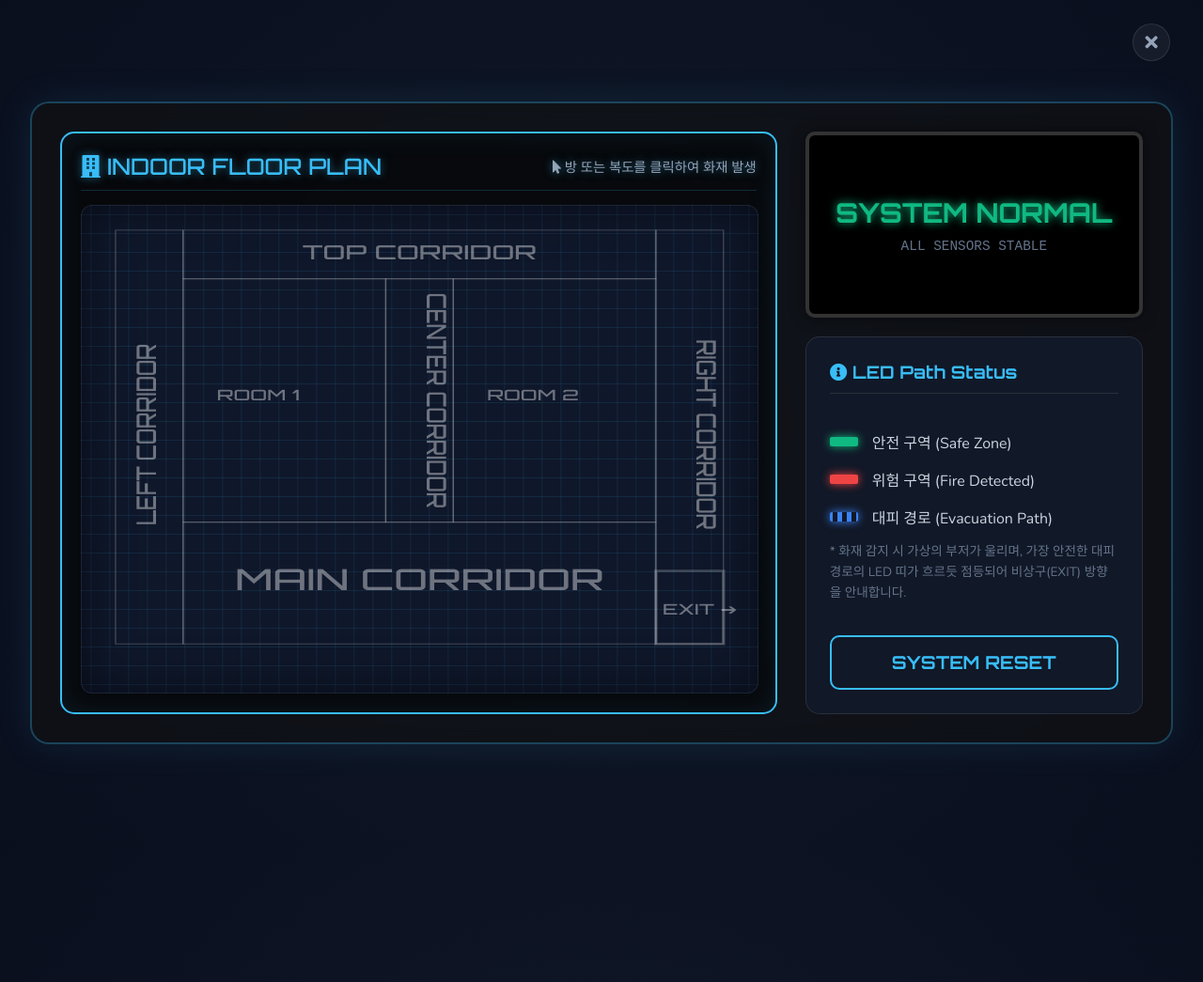
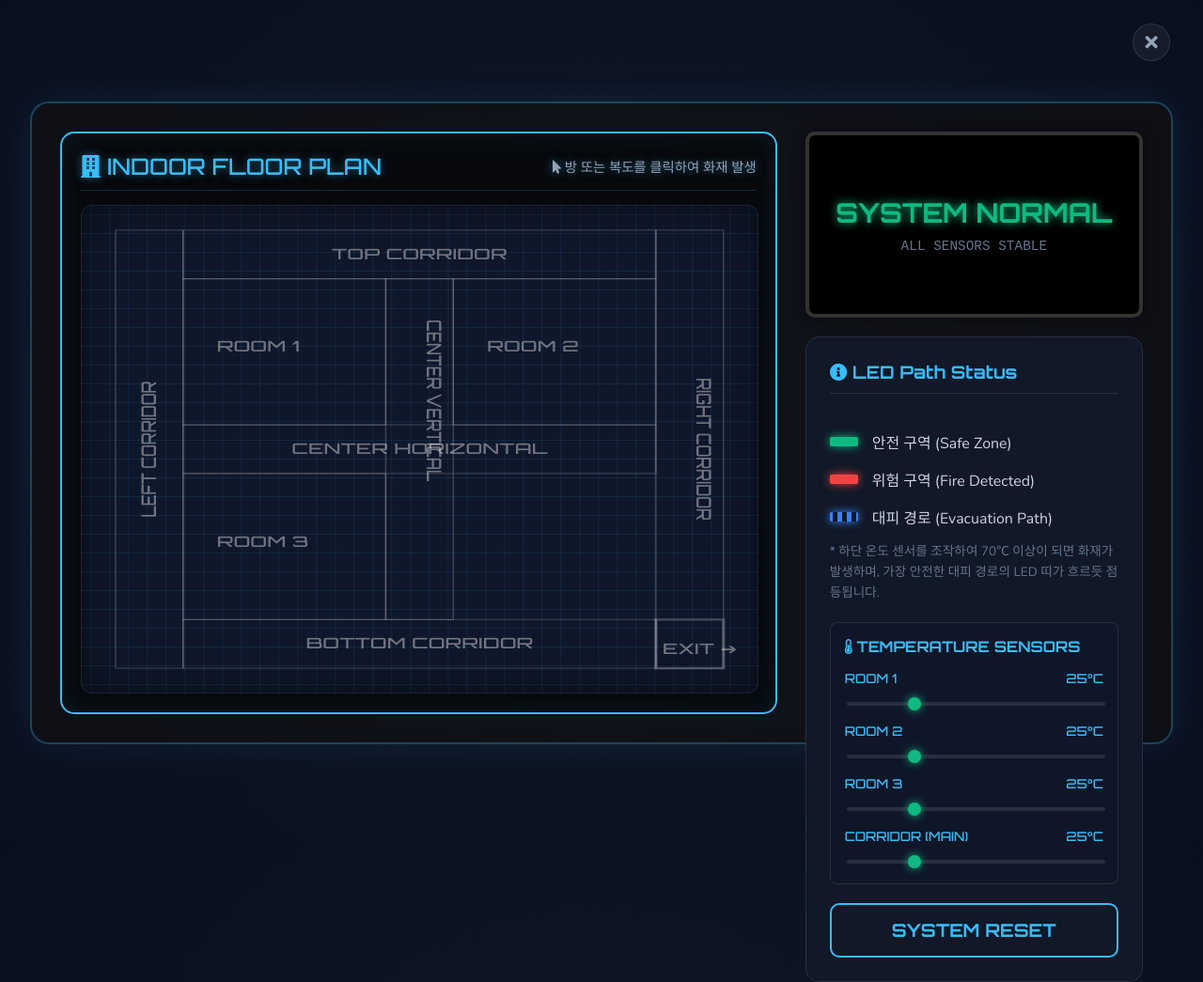
Before and after one commit to lee-myeong-eun/lee-myeong-eun.github.io, a Jekyll site: the page built from _pages/fire-simulator.html, in a window 1280 px wide. Shown: the whole page at 94% size. Built offline with Jekyll 4.4.1, drawn with Linux system fonts in a browser that asks for light colours; before the commit the page ends 900 px from its top, so only the background shows below that; some of the changed lines change nothing that is shown.

Commit message:
Implement 3-room structure and Temperature Slider logic

```diff
--- a/_pages/fire-simulator.html
+++ b/_pages/fire-simulator.html
@@ -248,6 +248,52 @@ permalink: /fire-simulator/
             gap: 20px;
         }
 
+        /* Slider Styles */
+        .slider-panel {
+            background: rgba(15, 23, 42, 0.6);
+            border: 1px solid rgba(255, 255, 255, 0.1);
+            border-radius: 8px;
+            padding: 15px;
+            margin-bottom: 20px;
+        }
+        .slider-group {
+            margin-bottom: 12px;
+        }
+        .slider-group:last-child {
+            margin-bottom: 0;
+        }
+        .slider-group label {
+            display: flex;
+            justify-content: space-between;
+            color: var(--border-neon);
+            font-family: 'Orbitron', sans-serif;
+            font-size: 0.85rem;
+            margin-bottom: 5px;
+        }
+        .temp-slider {
+            -webkit-appearance: none;
+            width: 100%;
+            height: 4px;
+            background: rgba(255,255,255,0.1);
+            border-radius: 2px;
+            outline: none;
+        }
+        .temp-slider::-webkit-slider-thumb {
+            -webkit-appearance: none;
+            appearance: none;
+            width: 14px;
+            height: 14px;
+            border-radius: 50%;
+            background: var(--safe-color);
+            cursor: pointer;
+            box-shadow: 0 0 10px var(--safe-color);
+            transition: background 0.3s, box-shadow 0.3s;
+        }
+        .temp-slider.danger::-webkit-slider-thumb {
+            background: var(--fire-color);
+            box-shadow: 0 0 10px var(--fire-color);
+        }
+
         .lcd-panel {
             background: #000;
             border: 4px solid #333;
@@ -377,32 +423,41 @@ permalink: /fire-simulator/
                     <path id="evac-path-flow" class="evac-path-flow hidden" d="" />
 
                     <!-- Corridors (Invisible clickable zones) -->
+                    <path id="evac-path-base" class="evac-path-base hidden" d="" />
+                    <path id="evac-path-flow" class="evac-path-flow hidden" d="" />
+
                     <!-- Corridors (Invisible clickable zones) -->
-                    <rect id="zone-corr-top" class="zone corridor idle" x="15" y="5" width="70" height="10" onclick="triggerFire('corr-top')" />
-                    <text class="zone-label" x="50" y="11" text-anchor="middle" style="font-size: 4px;">TOP CORRIDOR</text>
+                    <rect id="zone-corr-top" class="zone corridor idle" x="15" y="5" width="70" height="10" />
+                    <text class="zone-label" x="50" y="11" text-anchor="middle" style="font-size: 3px;">TOP CORRIDOR</text>
 
-                    <rect id="zone-corr-bottom" class="zone corridor idle" x="15" y="65" width="70" height="25" onclick="triggerFire('corr-bottom')" />
-                    <text class="zone-label" x="50" y="79" text-anchor="middle" style="font-size: 6px;">MAIN CORRIDOR</text>
+                    <rect id="zone-corr-bottom" class="zone corridor idle" x="15" y="85" width="70" height="10" />
+                    <text class="zone-label" x="50" y="91" text-anchor="middle" style="font-size: 3px;">BOTTOM CORRIDOR</text>
 
-                    <rect id="zone-corr-left" class="zone corridor idle" x="5" y="5" width="10" height="85" onclick="triggerFire('corr-left')" />
-                    <text class="zone-label" transform="rotate(-90 10 47)" x="10" y="48" text-anchor="middle" style="font-size: 4px;">LEFT CORRIDOR</text>
+                    <rect id="zone-corr-left" class="zone corridor idle" x="5" y="5" width="10" height="90" />
+                    <text class="zone-label" transform="rotate(-90 10 50)" x="10" y="51" text-anchor="middle" style="font-size: 3px;">LEFT CORRIDOR</text>
 
-                    <rect id="zone-corr-right" class="zone corridor idle" x="85" y="5" width="10" height="85" onclick="triggerFire('corr-right')" />
-                    <text class="zone-label" transform="rotate(90 90 47)" x="90" y="46" text-anchor="middle" style="font-size: 4px;">RIGHT CORRIDOR</text>
+                    <rect id="zone-corr-right" class="zone corridor idle" x="85" y="5" width="10" height="90" />
+                    <text class="zone-label" transform="rotate(90 90 50)" x="90" y="49" text-anchor="middle" style="font-size: 3px;">RIGHT CORRIDOR</text>
 
-                    <rect id="zone-corr-mid" class="zone corridor idle" x="45" y="15" width="10" height="50" onclick="triggerFire('corr-mid')" />
-                    <text class="zone-label" transform="rotate(90 50 40)" x="50" y="39" text-anchor="middle" style="font-size: 4px;">CENTER CORRIDOR</text>
+                    <rect id="zone-corr-mid-h" class="zone corridor idle" x="15" y="45" width="70" height="10" />
+                    <text class="zone-label" x="50" y="51" text-anchor="middle" style="font-size: 3px;">CENTER HORIZONTAL</text>
+
+                    <rect id="zone-corr-mid-v" class="zone corridor idle" x="45" y="15" width="10" height="70" />
+                    <text class="zone-label" transform="rotate(90 50 40)" x="50" y="39" text-anchor="middle" style="font-size: 3px;">CENTER VERTICAL</text>
 
                     <!-- Rooms -->
-                    <rect id="zone-room1" class="zone idle" x="15" y="15" width="30" height="50" onclick="triggerFire('room1')" />
-                    <text class="zone-label" x="20" y="40">ROOM 1</text>
+                    <rect id="zone-room1" class="zone idle" x="15" y="15" width="30" height="30" />
+                    <text class="zone-label" x="20" y="30">ROOM 1</text>
 
-                    <rect id="zone-room2" class="zone idle" x="55" y="15" width="30" height="50" onclick="triggerFire('room2')" />
-                    <text class="zone-label" x="60" y="40">ROOM 2</text>
+                    <rect id="zone-room2" class="zone idle" x="55" y="15" width="30" height="30" />
+                    <text class="zone-label" x="60" y="30">ROOM 2</text>
+
+                    <rect id="zone-room3" class="zone idle" x="15" y="55" width="30" height="30" />
+                    <text class="zone-label" x="20" y="70">ROOM 3</text>
 
                     <!-- Exit -->
-                    <rect id="zone-exit" x="85" y="75" width="10" height="15" fill="transparent" stroke="rgba(255,255,255,0.2)" stroke-width="0.5" style="transition: all 0.3s;" />
-                    <text id="text-exit" class="exit-sign" x="86" y="84" style="font-size: 3px; transition: all 0.3s;">EXIT ➔</text>
+                    <rect id="zone-exit" x="85" y="85" width="10" height="10" fill="transparent" stroke="rgba(255,255,255,0.2)" stroke-width="0.5" style="transition: all 0.3s;" />
+                    <text id="text-exit" class="exit-sign" x="86" y="92" style="font-size: 3px; transition: all 0.3s;">EXIT ➔</text>
                 </svg>
             </div>
         </div>
@@ -443,8 +498,30 @@ permalink: /fire-simulator/
                 </style>
 
                 <p style="font-size: 0.85rem; color: #64748b; line-height: 1.6; margin-bottom: 20px;">
-                    * 화재 감지 시 가상의 부저가 울리며, 가장 안전한 대피 경로의 LED 띠가 흐르듯 점등되어 비상구(EXIT) 방향을 안내합니다.
+                    * 하단 온도 센서를 조작하여 70℃ 이상이 되면 화재가 발생하며, 가장 안전한 대피 경로의 LED 띠가 흐르듯 점등됩니다.
                 </p>
+
+                <div class="slider-panel">
+                    <h4 style="color: var(--border-neon); font-family: 'Orbitron'; margin-top: 0; margin-bottom: 15px;">
+                        <i class="fas fa-thermometer-half"></i> TEMPERATURE SENSORS
+                    </h4>
+                    <div class="slider-group">
+                        <label>ROOM 1 <span id="val-room1">25°C</span></label>
+                        <input type="range" class="temp-slider" id="slider-room1" min="0" max="100" value="25" oninput="updateTemp('room1', this.value)">
+                    </div>
+                    <div class="slider-group">
+                        <label>ROOM 2 <span id="val-room2">25°C</span></label>
+                        <input type="range" class="temp-slider" id="slider-room2" min="0" max="100" value="25" oninput="updateTemp('room2', this.value)">
+                    </div>
+                    <div class="slider-group">
+                        <label>ROOM 3 <span id="val-room3">25°C</span></label>
+                        <input type="range" class="temp-slider" id="slider-room3" min="0" max="100" value="25" oninput="updateTemp('room3', this.value)">
+                    </div>
+                    <div class="slider-group">
+                        <label>CORRIDOR (MAIN) <span id="val-corr">25°C</span></label>
+                        <input type="range" class="temp-slider" id="slider-corr" min="0" max="100" value="25" oninput="updateTemp('corr', this.value)">
+                    </div>
+                </div>
 
                 <button class="btn-reset" onclick="resetSystem()">SYSTEM RESET</button>
             </div>
@@ -479,7 +556,6 @@ permalink: /fire-simulator/
 
             osc.start();
 
-            // "Beep- Beep-" pattern
             const now = audioCtx.currentTime;
             gain.gain.setValueAtTime(0.1, now);
             gain.gain.setValueAtTime(0, now + 0.2);
@@ -492,42 +568,63 @@ permalink: /fire-simulator/
         }
 
         const zonesDef = {
-            'room1': {x: 15, y: 15, w: 30, h: 50},
-            'room2': {x: 55, y: 15, w: 30, h: 50},
-            'corr-bottom': {x: 15, y: 65, w: 70, h: 25},
-            'corr-left': {x: 5, y: 5, w: 10, h: 85},
-            'corr-mid': {x: 45, y: 15, w: 10, h: 50},
-            'corr-right': {x: 85, y: 5, w: 10, h: 85},
-            'corr-top': {x: 15, y: 5, w: 70, h: 10}
+            'room1': {x: 15, y: 15, w: 30, h: 30},
+            'room2': {x: 55, y: 15, w: 30, h: 30},
+            'room3': {x: 15, y: 55, w: 30, h: 30},
+            'corr-top': {x: 15, y: 5, w: 70, h: 10},
+            'corr-bottom': {x: 15, y: 85, w: 70, h: 10},
+            'corr-left': {x: 5, y: 5, w: 10, h: 90},
+            'corr-right': {x: 85, y: 5, w: 10, h: 90},
+            'corr-mid-h': {x: 15, y: 45, w: 70, h: 10},
+            'corr-mid-v': {x: 45, y: 15, w: 10, h: 70}
         };
 
         const NODES = {
-            '10,10': ['30,10', '10,40'],
-            '30,10': ['10,10', '50,10', '30,40'],
-            '50,10': ['30,10', '70,10', '50,40'],
-            '70,10': ['50,10', '90,10', '70,40'],
-            '90,10': ['70,10', '90,40'],
+            '10,10': ['30,10', '10,30'],
+            '30,10': ['10,10', '50,10', '30,30'],
+            '50,10': ['30,10', '70,10', '50,30'],
+            '70,10': ['50,10', '90,10', '70,30'],
+            '90,10': ['70,10', '90,30'],
 
-            '10,40': ['10,10', '10,75', '30,40'],
-            '30,40': ['30,10', '30,75', '10,40', '50,40'],
-            '50,40': ['50,10', '50,75', '30,40', '70,40'],
-            '70,40': ['70,10', '70,75', '50,40', '90,40'],
-            '90,40': ['90,10', '90,75', '70,40'],
+            '10,30': ['10,10', '10,50', '30,30'],
+            '30,30': ['30,10', '30,50', '10,30', '50,30'],
+            '50,30': ['50,10', '50,50', '30,30', '70,30'],
+            '70,30': ['70,10', '70,50', '50,30', '90,30'],
+            '90,30': ['90,10', '90,50', '70,30'],
 
-            '10,75': ['10,40', '30,75'],
-            '30,75': ['10,75', '50,75', '30,40'],
-            '50,75': ['30,75', '70,75', '50,40'],
-            '70,75': ['50,75', '90,75', '70,40'],
-            '90,75': ['70,75', '90,40']
+            '10,50': ['10,30', '10,70', '30,50'],
+            '30,50': ['30,30', '30,70', '10,50', '50,50'],
+            '50,50': ['50,30', '50,70', '30,50', '70,50'],
+            '70,50': ['70,30', '70,70', '50,50', '90,50'],
+            '90,50': ['90,30', '90,70', '70,50'],
+
+            '10,70': ['10,50', '10,90', '30,70'],
+            '30,70': ['30,50', '30,90', '10,70', '50,70'],
+            '50,70': ['50,50', '50,90', '30,70', '70,70'],
+            '70,70': ['70,50', '70,90', '50,70', '90,70'],
+            '90,70': ['90,50', '90,90', '70,70'],
+
+            '10,90': ['10,70', '30,90'],
+            '30,90': ['10,90', '50,90', '30,70'],
+            '50,90': ['30,90', '70,90', '50,70'],
+            '70,90': ['50,90', '90,90', '70,70'],
+            '90,90': ['70,90', '90,70']
         };
 
         function isNodeInZone(nx, ny, zoneId) {
             const z = zonesDef[zoneId];
             if(!z) return false;
-            return nx >= z.x && nx <= z.x + z.w && ny >= z.y && ny <= z.y + z.h;
+            return nx > z.x && nx < z.x + z.w && ny > z.y && ny < z.y + z.h;
         }
 
-        function findShortestPath(startNode, endNode, fireZoneId) {
+        function isNodeInAnyFire(nx, ny) {
+            for(let zone of activeFireZones) {
+                if(isNodeInZone(nx, ny, zone)) return true;
+            }
+            return false;
+        }
+
+        function findShortestPath(startNode, endNode) {
             let q = [[startNode]];
             let visited = new Set([startNode]);
 
@@ -541,15 +638,15 @@ permalink: /fire-simulator/
                 for(let n of neighbors) {
                     let [nx, ny] = n.split(',').map(Number);
 
-                    if (isNodeInZone(nx, ny, fireZoneId)) continue;
+                    if (isNodeInAnyFire(nx, ny)) continue;
 
-                    let inAnyRoom = isNodeInZone(nx, ny, 'room1') || isNodeInZone(nx, ny, 'room2');
+                    let inAnyRoom = isNodeInZone(nx, ny, 'room1') || isNodeInZone(nx, ny, 'room2') || isNodeInZone(nx, ny, 'room3');
                     if (inAnyRoom && n !== startNode) continue;
 
                     let [cx, cy] = curr.split(',').map(Number);
                     let mx = (cx + nx) / 2;
                     let my = (cy + ny) / 2;
-                    if (isNodeInZone(mx, my, fireZoneId)) continue;
+                    if (isNodeInAnyFire(mx, my)) continue;
 
                     if(!visited.has(n)) {
                         visited.add(n);
@@ -560,71 +657,89 @@ permalink: /fire-simulator/
             return null;
         }
 
-        function triggerFire(zoneId) {
-            if (activeFireZone === zoneId) return;
-            activeFireZone = zoneId;
+        const THRESHOLD = 70;
+        let activeFireZones = new Set();
+        let fireBeepInterval = null;
 
-            playBuzzer();
+        function updateTemp(sensorId, val) {
+            document.getElementById(`val-${sensorId}`).textContent = `${val}°C`;
+            const slider = document.getElementById(`slider-${sensorId}`);
 
-            const zones = [
-                'corr-top', 'corr-bottom', 'corr-left', 'corr-right', 'corr-mid',
-                'room1', 'room2'
+            let targetZones = [];
+            if(sensorId === 'room1') targetZones = ['room1'];
+            if(sensorId === 'room2') targetZones = ['room2'];
+            if(sensorId === 'room3') targetZones = ['room3'];
+            if(sensorId === 'corr') targetZones = ['corr-mid-h', 'corr-mid-v'];
+
+            if (val >= THRESHOLD) {
+                slider.classList.add('danger');
+                targetZones.forEach(z => activeFireZones.add(z));
+            } else {
+                slider.classList.remove('danger');
+                targetZones.forEach(z => activeFireZones.delete(z));
+            }
+
+            recalculateState();
+        }
+
+        function recalculateState() {
+            const allZones = [
+                'corr-top', 'corr-bottom', 'corr-left', 'corr-right', 'corr-mid-h', 'corr-mid-v',
+                'room1', 'room2', 'room3'
             ];
 
-            zones.forEach(z => {
+            let hasAnyFire = activeFireZones.size > 0;
+
+            if (hasAnyFire && !fireBeepInterval) {
+                playBuzzer();
+                fireBeepInterval = setInterval(playBuzzer, 2000);
+            } else if (!hasAnyFire && fireBeepInterval) {
+                clearInterval(fireBeepInterval);
+                fireBeepInterval = null;
+            }
+
+            allZones.forEach(z => {
                 const el = document.getElementById(`zone-${z}`);
                 if (el) {
+                    if (activeFireZones.has(z)) {
+                        el.className.baseVal = z.startsWith('corr') ? 'zone corridor red' : 'zone red';
+                    } else if (hasAnyFire) {
                         el.className.baseVal = z.startsWith('corr') ? 'zone corridor green' : 'zone green';
+                    } else {
+                        el.className.baseVal = z.startsWith('corr') ? 'zone corridor idle' : 'zone idle';
+                    }
                 }
             });
 
-            // Set exit active
+            const lcdText = document.getElementById('lcd-display');
+            const lcdSub = document.getElementById('lcd-sub');
+            const pathBase = document.getElementById('evac-path-base');
+            const pathFlow = document.getElementById('evac-path-flow');
+
+            if (hasAnyFire) {
+                lcdText.classList.add('danger');
+                lcdText.textContent = `화재 감지! (${activeFireZones.size}개 구역)`;
+
                 document.getElementById('zone-exit').style.stroke = 'var(--safe-color)';
-            document.getElementById('zone-exit').style.filter = 'drop-shadow(0 0 10px var(--safe-color))';
                 document.getElementById('zone-exit').style.fill = 'rgba(16, 185, 129, 0.1)';
                 document.getElementById('text-exit').style.fill = 'var(--safe-color)';
-            document.getElementById('text-exit').style.filter = 'drop-shadow(0 0 5px var(--safe-color))';
-
-            // Set Fire Zone
-            const fireZoneEl = document.getElementById(`zone-${zoneId}`);
-            if (fireZoneEl) {
-                fireZoneEl.className.baseVal = zoneId.startsWith('corr') ? 'zone corridor red' : 'zone red';
-            }
-
-            // LCD Text Mapping
-            const lcdText = document.getElementById('lcd-display');
-            const lcdSub = document.getElementById('lcd-sub');
-            lcdText.classList.add('danger');
-
-            const zoneNames = {
-                'room1': '1번방 화재 감지',
-                'room2': '2번방 화재 감지',
-                'corr-top': '상단 외곽 복도 화재',
-                'corr-bottom': '하단 메인 복도 화재',
-                'corr-left': '좌측 외곽 복도 화재',
-                'corr-right': '우측 비상 복도 화재',
-                'corr-mid': '중앙 연결 복도 화재'
-            };
-
-            lcdText.textContent = zoneNames[zoneId] || '화재 감지';
-
-            // Pathfinding Logic
-            const pathBase = document.getElementById('evac-path-base');
-            const pathFlow = document.getElementById('evac-path-flow');
 
                 pathBase.classList.remove('hidden');
                 pathFlow.classList.remove('hidden');
 
                 let dPath = "";
                 const rooms = [
-                {id: 'room1', node: '30,40'},
-                {id: 'room2', node: '70,40'}
+                    {id: 'room1', node: '30,30'},
+                    {id: 'room2', node: '70,30'},
+                    {id: 'room3', node: '30,70'}
                 ];
 
+                let allBlocked = true;
                 rooms.forEach(room => {
-                if(room.id === zoneId) return;
-                const path = findShortestPath(room.node, '90,75', zoneId);
+                    if(activeFireZones.has(room.id)) return;
+                    const path = findShortestPath(room.node, '90,90');
                     if(path) {
+                        allBlocked = false;
                         let pathString = `M ${path[0].replace(',', ' ')}`;
                         for(let i=1; i<path.length; i++) {
                             pathString += ` L ${path[i].replace(',', ' ')}`;
@@ -638,39 +753,36 @@ permalink: /fire-simulator/
                     pathBase.setAttribute('d', dPath);
                     pathFlow.setAttribute('d', dPath);
                 } else {
-                lcdSub.textContent = 'WARNING: 대피로 전면 차단!';
+                    if(allBlocked) {
+                        lcdSub.textContent = 'WARNING: 모든 대피로 전면 차단!';
+                    } else {
+                        lcdSub.textContent = 'WARNING: 외부 대피 불가!';
+                    }
+                    pathBase.setAttribute('d', '');
+                    pathFlow.setAttribute('d', '');
+                }
+
+            } else {
+                lcdText.classList.remove('danger');
+                lcdText.textContent = 'SYSTEM NORMAL';
+                lcdSub.textContent = 'ALL SENSORS STABLE';
+
+                document.getElementById('zone-exit').style.stroke = 'rgba(255,255,255,0.2)';
+                document.getElementById('zone-exit').style.fill = 'transparent';
+                document.getElementById('text-exit').style.fill = 'rgba(255,255,255,0.4)';
+
+                pathBase.classList.add('hidden');
+                pathFlow.classList.add('hidden');
                 pathBase.setAttribute('d', '');
                 pathFlow.setAttribute('d', '');
             }
         }
 
         function resetSystem() {
-            activeFireZone = null;
-
-            const zones = [
-                'corr-top', 'corr-bottom', 'corr-left', 'corr-right', 'corr-mid',
-                'room1', 'room2'
-            ];
-            zones.forEach(z => {
-                const el = document.getElementById(`zone-${z}`);
-                if (el) {
-                    el.className.baseVal = z.startsWith('corr') ? 'zone corridor idle' : 'zone idle';
-                }
+            document.querySelectorAll('.temp-slider').forEach(slider => {
+                slider.value = 25;
+                updateTemp(slider.id.replace('slider-', ''), 25);
             });
-            document.getElementById('evac-path-base').classList.add('hidden');
-            document.getElementById('evac-path-flow').classList.add('hidden');
-            document.getElementById('zone-exit').style.stroke = 'rgba(255,255,255,0.2)';
-            document.getElementById('zone-exit').style.filter = 'none';
-            document.getElementById('zone-exit').style.fill = 'transparent';
-            document.getElementById('text-exit').style.fill = 'rgba(255,255,255,0.4)';
-            document.getElementById('text-exit').style.filter = 'none';
-
-            // Reset LCD
-            const lcdText = document.getElementById('lcd-display');
-            const lcdSub = document.getElementById('lcd-sub');
-            lcdText.classList.remove('danger');
-            lcdText.textContent = 'SYSTEM NORMAL';
-            lcdSub.textContent = 'ALL SENSORS STABLE';
         }
     </script>
 </body>
```
Lines whose indentation alone changed are shown as unchanged.
